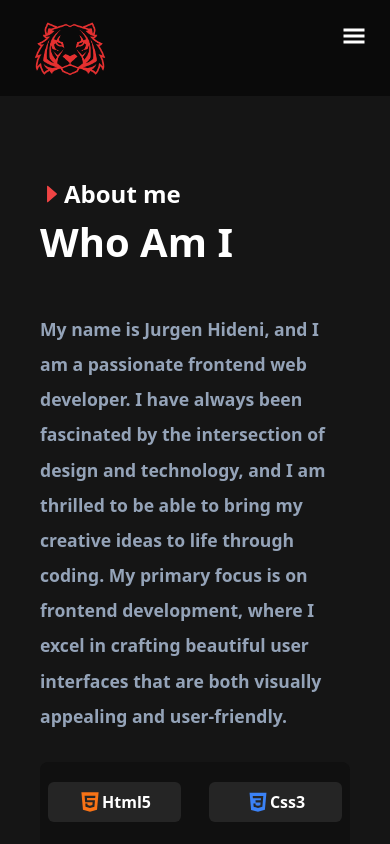
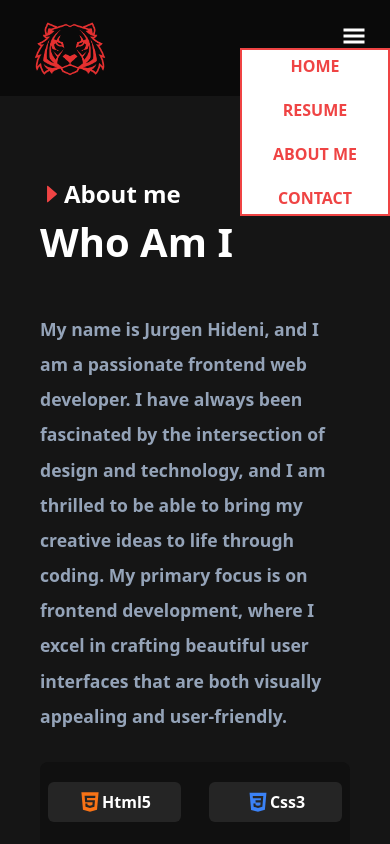
Before and after one commit to jurgenhideni/portfolio, a Next.js app: page /about in a window 390 px wide. Both pictures are taken after a click on the icon 354 px from the left and 36 px from the top of the page. Shown: the top 844 px of the page. Built offline with nearby package versions, Linux system fonts and the light colour scheme.

Commit message:
testing hamburger menu

```diff
--- a/src/components/Header.jsx
+++ b/src/components/Header.jsx
@@ -1,9 +1,17 @@
-import React from "react";
+"use client";
+
 import Link from "next/link";
 import Image from "next/image";
+import { useState } from "react";
 import { GiHamburgerMenu } from "react-icons/gi";
 
 const Header = () => {
+  const [isOpen, setIsOpen] = useState(false);
+
+  const toggleMenu = () => {
+    setIsOpen(!isOpen);
+  };
+
   return (
     <>
       <div className="flex justify-between md:hidden ">
@@ -15,10 +23,24 @@ const Header = () => {
           className="m-5"
         />
         <div>
-          <GiHamburgerMenu className="text-white m-6 text-[1.5rem]" />
+          <GiHamburgerMenu
+            onClick={toggleMenu}
+            className="text-white m-6 text-[1.5rem] cursor-pointer"
+          />
         </div>
       </div>
-
+      {isOpen && (
+        <div
+          className="max-sm:bg-white text-red-500 max-sm:border-2 text-center
+       border-red-500 max-sm:px-5 max-sm:py-1 md:hidden max-sm:w-[150px] max-sm:absolute
+       right-0 top-12 font-bold uppercase max-sm:grid max-sm:grid-cols-1 max-sm:gap-5"
+        >
+          <Link href="/">Home</Link>
+          <Link href="/resume">Resume</Link>
+          <Link href="about">About Me</Link>
+          <Link href="/contact">Contact</Link>
+        </div>
+      )}
       <div className="flex justify-between m-5 uppercase items-center max-sm:hidden">
         <Image src="/assets/logo01.png" alt="" width={100} height={50} />
         <div className="flex gap-20  mx-10 text-white ">
```
